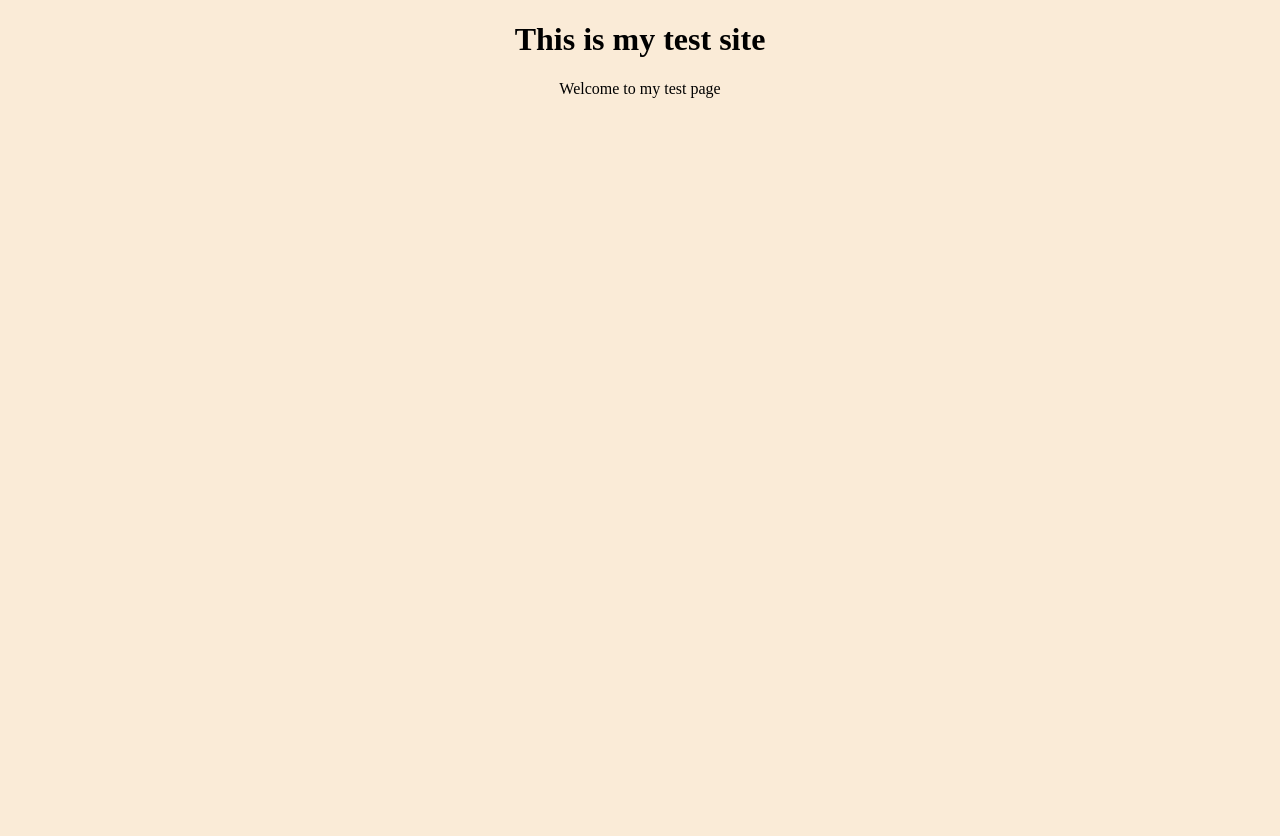
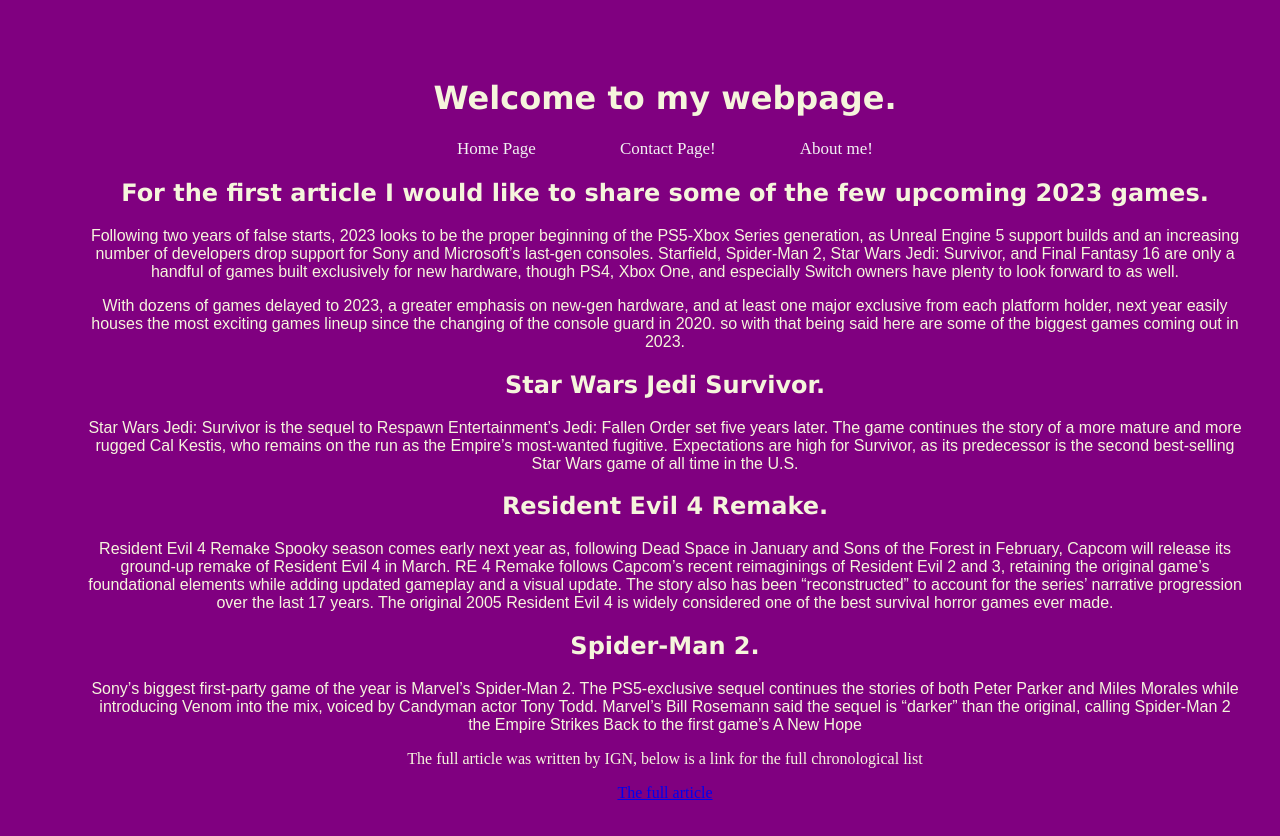
Before and after one commit to LembergsV1/gitjob, a plain HTML site: page index.html in a window 1280 px wide. Before the commit the page ends 800 px from the top, so only its background shows below. Drawn offline with Linux system fonts and the light colour scheme.

Commit message:
Added an about me, my contacts and my main page

```diff
--- a/index.html
+++ b/index.html
@@ -8,7 +8,58 @@
     <title>Test Window</title>
 </head>
 <body>
-    <h1>This is my test site</h1>
-    <p>Welcome to my test page</p>
+</head>
+<body>
+<div class = "header-text">
+    <h1 style="font-family:verdana">Welcome to my webpage.</h1>
+    <div class="topnav">
+        <a href="index.html">Home Page</a>
+        <a href="contacts.html">Contact Page!</a>
+        <a href="about.html">About me!</a>
+      </div>
+      <div class = "main-text">
+        <h2 style="font-family:Verdana, Geneva, Tahoma, sans-serif">For the first article I would like to share some of the few upcoming 2023 games.</h2>
+        <div class = "article">
+            <p style="font-family:sans-serif">
+                Following two years of false starts, 2023 looks to be the proper beginning of the PS5-Xbox Series generation, as Unreal Engine 5 support builds and an increasing number of developers drop support for Sony and Microsoft’s last-gen consoles. Starfield, Spider-Man 2, Star Wars Jedi: Survivor, and Final Fantasy 16 are only a handful of games built exclusively for new hardware, though PS4, Xbox One, and especially Switch owners have plenty to look forward to as well.
+           </p>
+            <p style="font-family:sans-serif">
+                With dozens of games delayed to 2023, a greater emphasis on new-gen hardware, and at least one major exclusive from each platform holder, next year easily houses the most exciting games lineup since the changing of the console guard in 2020.
+
+                so with that being said here are some of the biggest games coming out in 2023.
+
+                </p>
+
+            <h2 style="font-family:verdana">Star Wars Jedi Survivor.</h2>
+            <p style="font-family:sans-serif">
+                Star Wars Jedi: Survivor is the sequel to Respawn Entertainment’s Jedi: Fallen Order set five years later. The game continues the story of a more mature and more rugged Cal Kestis, who remains on the run as the Empire’s most-wanted fugitive. Expectations are high for Survivor, as its predecessor is the second best-selling Star Wars game of all time in the U.S.
+            </p>
+
+            <h2 style="font-family:verdana">Resident Evil 4 Remake.</h2>
+            <p style="font-family:sans-serif">
+                Resident Evil 4 Remake
+Spooky season comes early next year as, following Dead Space in January and Sons of the Forest in February, Capcom will release its ground-up remake of Resident Evil 4 in March.
+
+RE 4 Remake follows Capcom’s recent reimaginings of Resident Evil 2 and 3, retaining the original game’s foundational elements while adding updated gameplay and a visual update. The story also has been “reconstructed” to account for the series’ narrative progression over the last 17 years.
+
+The original 2005 Resident Evil 4 is widely considered one of the best survival horror games ever made.
+            </p>
+
+            <h2 style="font-family:verdana">Spider-Man 2.</h2>
+            <p style="font-family:sans-serif">
+                Sony’s biggest first-party game of the year is Marvel’s Spider-Man 2. The PS5-exclusive sequel continues the stories of both Peter Parker and Miles Morales while introducing Venom into the mix, voiced by Candyman actor Tony Todd. Marvel’s Bill Rosemann said the sequel is “darker” than the original, calling Spider-Man 2 the Empire Strikes Back to the first game’s A New Hope
+            </p>
+
+
+
+
+
+
+
+
+<footer>
+    <p>The full article was written by IGN, below is a link for the full chronological list</p>
+    <a href="https://www.ign.com/articles/biggest-games-of-2023">The full article</a>
+  </footer>
 </body>
 </html>
--- a/style.css
+++ b/style.css
@@ -1,11 +1,41 @@
-body{
-    background-color: antiquewhite;
+body {
+    background-color: purple;
 }
+.header-text {
+    padding-top: 50px;
+    padding-right: 30px;
+    padding-bottom: 50px;
+    padding-left: 80px;
+    color:beige;
+    text-align: center;
+    font-size: medium;
 
-h1{
+}
+.topnav a {
+
+    float: center;
+    color: #f2f2f2;
     text-align: center;
-}
+    padding-top: 10px;
+    padding-right: 40px;
+    padding-bottom: 10px;
+    padding-left: 40px;
+    text-decoration:none;
+    font-size: 17px;
 
-p{
-    text-align: center;
-}
+  }
+
+  .topnav a:hover {
+    background-color: red;
+    color: black;
+  }
+
+  .topnav a.active {
+    background-color:red;
+    color: white;
+  }
+
+  .topnav a:focus {
+    background-color:red;
+    color: white;
+  }
```
Also changed, not shown: about.html (added, +26 -0 lines), contacts.html (added, +31 -0 lines), images/game_image_1.jpg (added).
